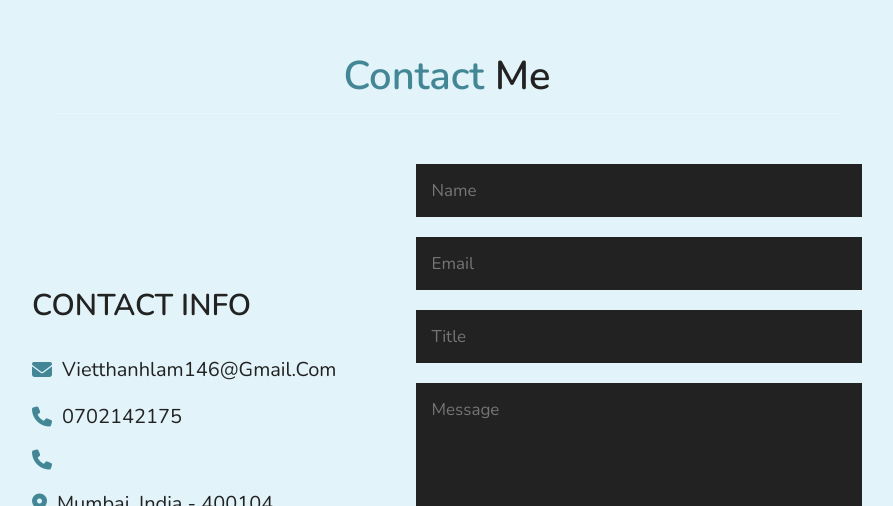
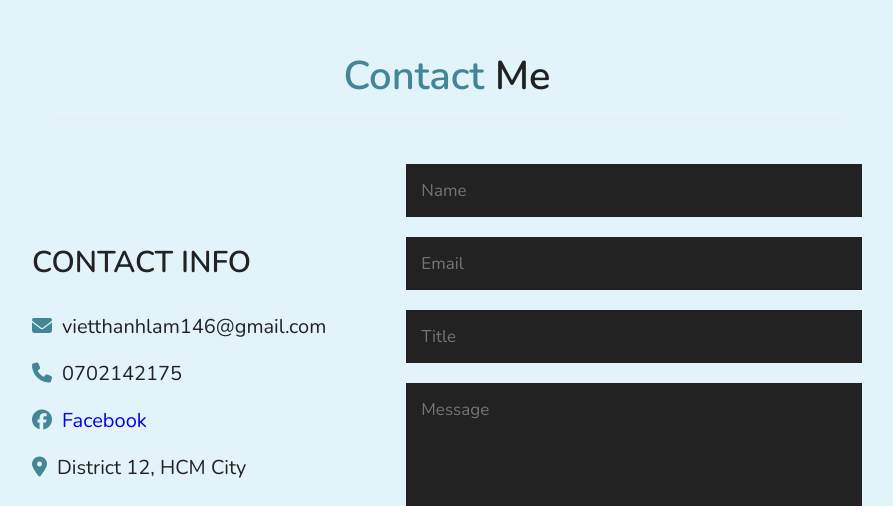
Before and after one commit to vietthanhhokmap/cv-lvt2, a plain HTML site: page index.html in a window 1280 px wide. Shown: the part 3171-3677 px from the top of the page, without its empty margins (368-1261 px from the left). Drawn offline with nearby package versions, Linux system fonts and the light colour scheme.

Commit message:
first commit

```diff
--- a/index.html
+++ b/index.html
@@ -57,7 +57,6 @@
         <h3> <span> language: </span>Vietnamese, English </h3>
         <h3> <span> school: </span>VanLang University </h3>
         <h3> <span> major: </span>front end development </h3>
-        <a href="#"><button class="btn"> download CV <i class="fas fa-download"></i> </button></a>
     </div>
 
     <div class="counter">
@@ -98,6 +97,7 @@
             </h3>
         </div>
     </div>
+    <a href="#education"><button class="btn">my education <i class="fas fa-graduation-cap"></i></button></a>
 </div>
 </section>
 
@@ -107,7 +107,7 @@
 
 <section class="education" id="education">
 
-<h1 class="heading"> my <span>education</span> </h1>
+<h1 class="heading"> my <span>education</span></h1>
 
 <div class="box-container">
     <div class="box">
@@ -137,6 +137,7 @@
         <p></p>
     </div>
 </div>
+<a href="#portfolio"><button class="btn">my portfolio<i class="fa-regular fa-briefcase-blank"></i></button></a>
 </section>
 
 <!-- education section ends -->
@@ -156,6 +157,7 @@
         <img src="" alt="">
     </div>
 </div>
+<a href="#contact"><button class="btn">contact<i class="fa-solid fa-address-card"></i></button></a>
 </section>
 
 <!-- portfolio section ends -->
@@ -171,10 +173,10 @@
         <h3 class="title">contact info</h3>
 
         <div class="info">
-            <h3> <i class="fas fa-envelope"></i> vietthanhlam146@gmail.com </h3>
-            <h3> <i class="fas fa-phone"></i> 0702142175 </h3>
-            <h3> <i class="fas fa-phone"></i> </h3>
-            <h3> <i class="fas fa-map-marker-alt"></i> mumbai, india - 400104. </h3>
+            <h3 class="email"> <i class="fas fa-envelope"></i> vietthanhlam146@gmail.com </h3>
+            <h3 class="phone"> <i class="fas fa-phone"></i> 0702142175 </h3>
+            <h3 class="fb"> <i class="fa-brands fa-facebook"></i><a href="https://www.facebook.com/lvthanh.1406">Facebook</a></h3>
+            <h3 class="address"> <i class="fas fa-map-marker-alt"></i> District 12, HCM City</h3>
         </div>
     </div>
 
--- a/style.css
+++ b/style.css
@@ -314,7 +314,7 @@ header .tabs ul li a:hover{
 .contact .row .content{
     flex:1 1 30rem;
     padding:4rem;
-    padding-bottom: 0;
+    padding-top: 0;
 }
 
 .contact .row form{
@@ -350,7 +350,17 @@ header .tabs ul li a:hover{
     padding-bottom: 2rem;
 }
 
-.contact .row .content .info h3{
+.contact .row .content .info .email{
+    display: flex;
+    align-items: center;
+    font-size: 2rem;
+    color:#222;
+    padding:1rem 0;
+    font-weight: normal;
+    text-transform: lowercase;
+}
+
+.contact .row .content .info .phone, .fb, .address{
     display: flex;
     align-items: center;
     font-size: 2rem;
```
